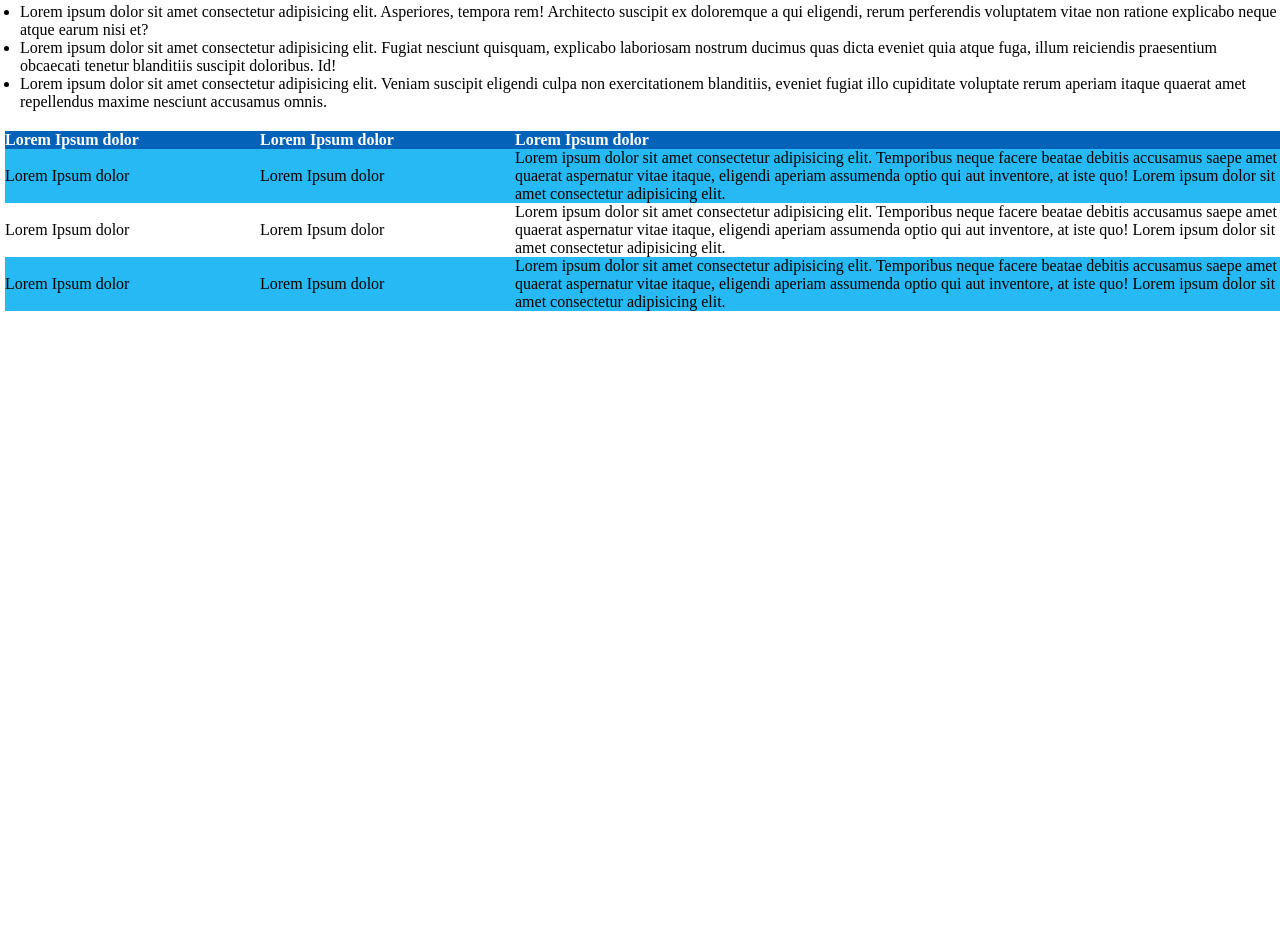
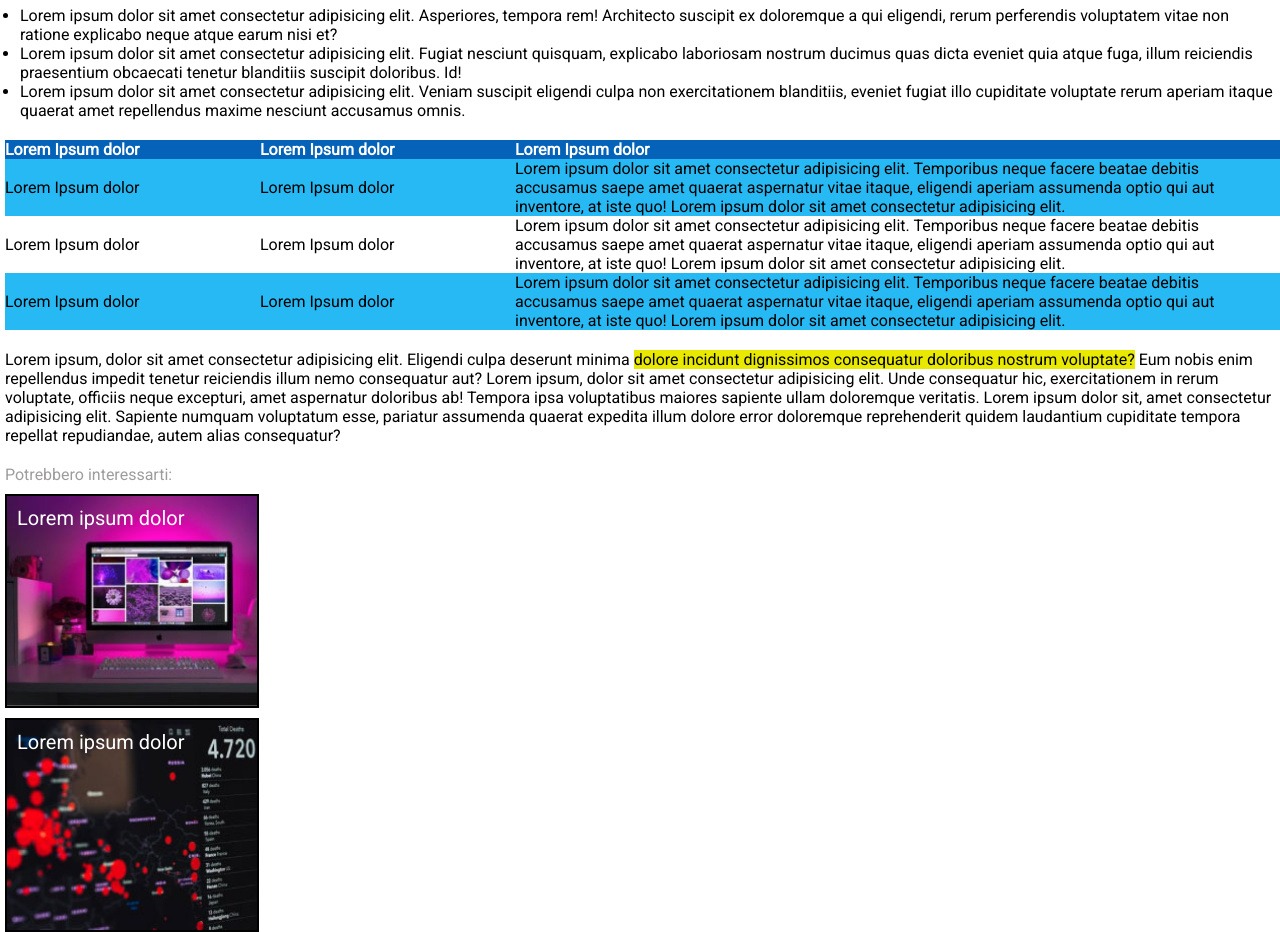
Before and after one commit to Alessio2299/html-css-booleaner, a plain HTML site: page index.html in a window 1280 px wide. Shown: the part 685-1617 px from the top of the page. Before the commit the page ends 996 px from the top, so only its background shows below. Drawn offline with Linux system fonts and the light colour scheme.

Commit message:
Final exercise

```diff
--- a/index.html
+++ b/index.html
@@ -6,6 +6,9 @@
         <meta name="viewport" content="width=device-width, initial-scale=1.0">
         <link rel="stylesheet" href="style.css">
         <link rel="stylesheet" href="bonus.css">
+        <link rel="preconnect" href="https://fonts.googleapis.com">
+        <link rel="preconnect" href="https://fonts.gstatic.com" crossorigin>
+        <link href="https://fonts.googleapis.com/css2?family=Roboto&display=swap" rel="stylesheet">
         <title>The Booleaner</title>
     </head>
     <body>
@@ -44,6 +47,7 @@
                     <li>Lorem ipsum dolor sit amet consectetur adipisicing elit. Veniam suscipit eligendi culpa non exercitationem blanditiis, eveniet fugiat illo cupiditate voluptate rerum aperiam itaque quaerat amet repellendus maxime nesciunt accusamus omnis.</li>
                 </ul>
             </section>
+            <!-- Start table -->
             <section class="text">
                 <table>
                     <thead>
@@ -70,13 +74,22 @@
                             <td>Lorem ipsum dolor sit amet consectetur adipisicing elit. Temporibus neque facere beatae debitis accusamus saepe amet quaerat aspernatur vitae itaque, eligendi aperiam assumenda optio qui aut inventore, at iste quo! Lorem ipsum dolor sit amet consectetur adipisicing elit.</td>
                         </tr>
                     </tbody>
-
-
+                </table>
+            </section>
+            <!-- End Table -->
+            <section class="text">
+                <p>Lorem ipsum, dolor sit amet consectetur adipisicing elit. Eligendi culpa deserunt minima <span class="highlighter">dolore incidunt dignissimos consequatur doloribus nostrum voluptate?</span> Eum nobis enim repellendus impedit tenetur reiciendis illum nemo consequatur aut? Lorem ipsum, dolor sit amet consectetur adipisicing elit. Unde consequatur hic, exercitationem in rerum voluptate, officiis neque excepturi, amet aspernatur doloribus ab! Tempora ipsa voluptatibus maiores sapiente ullam doloremque veritatis. Lorem ipsum dolor sit, amet consectetur adipisicing elit. Sapiente numquam voluptatum esse, pariatur assumenda quaerat expedita illum dolore error doloremque reprehenderit quidem laudantium cupiditate tempora repellat repudiandae, autem alias consequatur?</p>
             </section>
         </main>
+        <!-- Start Footer  -->
         <footer>
-
+            <div class="text" id="text-grey" >Potrebbero interessarti:</div>
+            <div id="first-photo">
+                <a href="#">Lorem ipsum dolor</a>
+            </div>
+            <div id="second-photo">
+                <a href="#">Lorem ipsum dolor</a>
+            </div>
         </footer>
-
     </body>
 </html>
--- a/style.css
+++ b/style.css
@@ -1,6 +1,9 @@
 *{
     padding: 0;
     margin: 0;
+}
+body{
+    font-family: 'Roboto', sans-serif;
 }
 .heading{
     background-image: url(img/pattern.png);
@@ -11,7 +14,7 @@
     width: 150px;
     margin: 40px 0px 10px 10px;
 }
-main{
+main, footer{
     margin-left: 5px;
 }
 #date{
@@ -59,3 +62,37 @@ table{
 .color{
     background-color: rgb(38, 185, 243);
 }
+#text-grey{
+    color: rgb(158, 156, 156);
+}
+#first-photo{
+    width: 250px;
+    height: 200px;
+    background-image: url(img/monitor.jpg);
+    background-size: cover;
+    margin-top: 10px;
+    padding-top: 10px;
+    border: 2px solid rgb(0, 0, 0)
+
+}
+#first-photo a{
+    font-size: 20px;
+    padding: 10px;
+    color: #fff;
+    text-decoration: none;
+}
+#second-photo{
+    width: 250px;
+    height: 200px;
+    background-image: url(img/graph.jpg);
+    background-size: cover;
+    margin-top: 10px;
+    padding-top: 10px;
+    border: 2px solid rgb(0, 0, 0)
+}
+#second-photo a{
+    font-size: 20px;
+    padding: 10px;
+    color: #fff;
+    text-decoration: none;
+}
```
Also changed, not shown: 1 other file.
